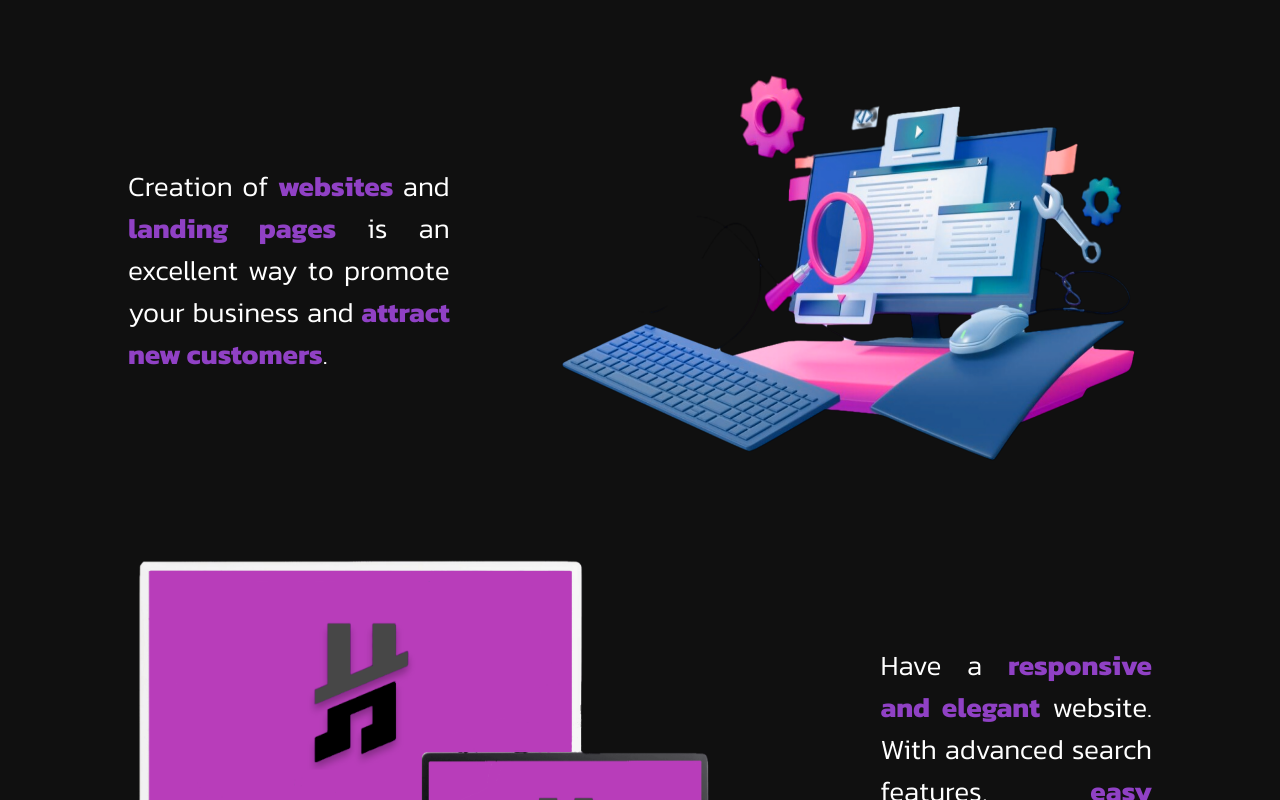
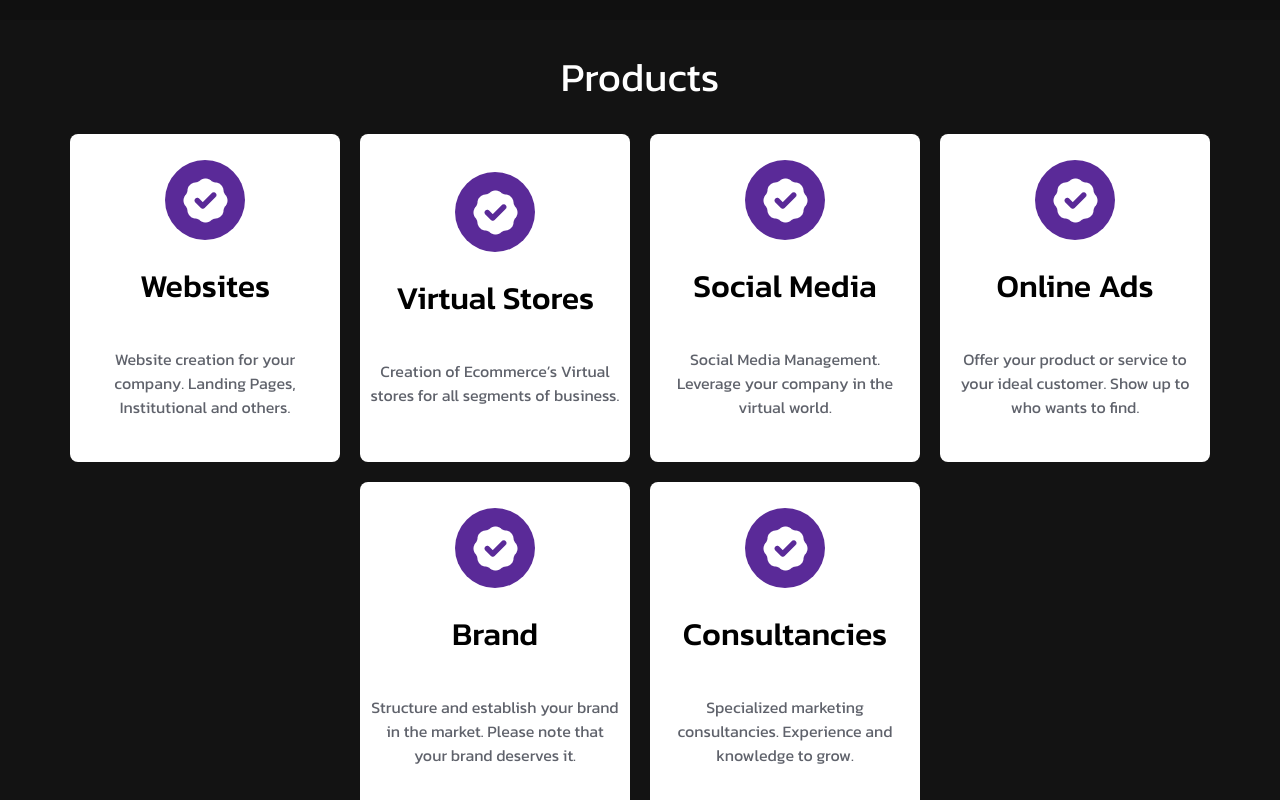
Before and after one commit to EduardoFagotti/Howards_site, a Next.js app: page / in a window 1280 px wide. Shown: the part 580-1380 px from the top of the page. Built offline with nearby package versions, Linux system fonts and the light colour scheme.

Commit message:
Create: products

```diff
--- a/src/components/Header/index.jsx
+++ b/src/components/Header/index.jsx
@@ -29,7 +29,7 @@ export default function Header() {
           <div className="buttons">
             <button onClick={() => scrollTo("home")}>Home</button>
 
-            <button onClick={() => scrollTo("Responsive")}>Responsive</button>
+            {/* <button onClick={() => scrollTo("Responsive")}>Responsive</button> */}
 
             <button onClick={() => scrollTo("Contact")}>Contact</button>
           </div>
--- /dev/null
+++ b/src/components/Products/index.jsx
@@ -0,0 +1,71 @@
+import { Container } from "./styles";
+import img from "../../assets/icons/Frame.png";
+import Image from "next/image";
+
+export default function Products() {
+  return (
+    <Container>
+      <h1 className="title">Products</h1>
+      <div className="cont">
+        <div className="card">
+          <div className="img">
+            <Image src={img} width="" height="" alt="tamplates.png" />
+          </div>
+          <h1>Websites</h1>
+          <p>
+            Website creation for your company. Landing Pages, Institutional and
+            others.
+          </p>
+        </div>
+        <div className="card">
+          <div className="img">
+            <Image src={img} width="" height="" alt="tamplates.png" />
+          </div>
+          <h1>Virtual Stores</h1>
+          <p>
+            Creation of Ecommerce’s Virtual stores for all segments of business.
+          </p>
+        </div>
+        <div className="card">
+          <div className="img">
+            <Image src={img} width="" height="" alt="tamplates.png" />
+          </div>
+          <h1>Social Media</h1>
+          <p>
+            Social Media Management. Leverage your company in the virtual world.
+          </p>
+        </div>
+        <div className="card">
+          <div className="img">
+            <Image src={img} width="" height="" alt="tamplates.png" />
+          </div>
+          <h1>Online Ads</h1>
+          <p>
+            Offer your product or service to your ideal customer. Show up to who
+            wants to find.
+          </p>
+        </div>
+        <div className="card">
+          <div className="img">
+            <Image src={img} width="" height="" alt="tamplates.png" />
+          </div>
+          <h1>Brand</h1>
+          <p>
+            Structure and establish your brand in the market. Please note that
+            your brand deserves it.
+          </p>
+        </div>
+        <div className="card">
+          <div className="img">
+            <Image src={img} width="" height="" alt="tamplates.png" />
+          </div>
+          <h1>Consultancies</h1>
+          <p>
+            Specialized marketing consultancies. Experience and knowledge to
+            grow.
+          </p>
+        </div>
+      </div>
+    </Container>
+  );
+}
--- /dev/null
+++ b/src/components/Products/styles.jsx
@@ -0,0 +1,60 @@
+import styled from "styled-components";
+
+export const Container = styled.div`
+  width: 100%;
+  height: auto;
+  background-color: #131313;
+  display: flex;
+  flex-direction: column;
+  justify-content: center;
+  align-items: center;
+
+  .title {
+    font-family: "Kanit", sans-serif;
+    color: #fff;
+    font-weight: 400;
+    font-size: 40px;
+  }
+
+  .cont {
+    width: 100%;
+    display: flex;
+    flex-wrap: wrap;
+    gap: 20px;
+    align-items: center;
+    justify-content: center;
+  }
+
+  .card {
+    width: 250px;
+    height: 308px;
+    background-color: #fff;
+    align-items: center;
+    justify-content: center;
+    display: flex;
+    flex-direction: column;
+    border-radius: 8px;
+    font-family: "Kanit", sans-serif;
+    padding: 10px;
+
+    h1 {
+      font-weight: 500;
+    }
+
+    p {
+      color: #5f626b;
+      width: 100%;
+      text-align: center;
+    }
+  }
+
+  .img {
+    background-color: #5a2a98;
+    width: 80px;
+    height: 80px;
+    border-radius: 100px;
+    align-items: center;
+    justify-content: center;
+    display: flex;
+  }
+`;
--- a/src/components/StartPage/styled.jsx
+++ b/src/components/StartPage/styled.jsx
@@ -7,7 +7,7 @@ export const Container = styled.div`
   display: flex;
   align-items: center;
   justify-content: center;
-  /* margin-top: 50px; */
+
   .cont {
     width: 80%;
     display: flex;
--- a/src/pages/index.js
+++ b/src/pages/index.js
@@ -4,6 +4,7 @@ import StartPage from "jsconfig.json/components/StartPage";
 import Head from "next/head";
 import Your from "jsconfig.json/components/Your";
 import Projects from "jsconfig.json/components/Projects";
+import Products from "jsconfig.json/components/Products";
 
 export default function Home() {
   return (
@@ -21,6 +22,7 @@ export default function Home() {
         />
       </Head>
       <Your />
+      <Products />
       <StartPage />
       <Responsive />
       {/* <Projects /> */}
```
Also changed, not shown: src/assets/icons/Frame.png (added), 1 other file (tests, documents, lock files or other folders).
